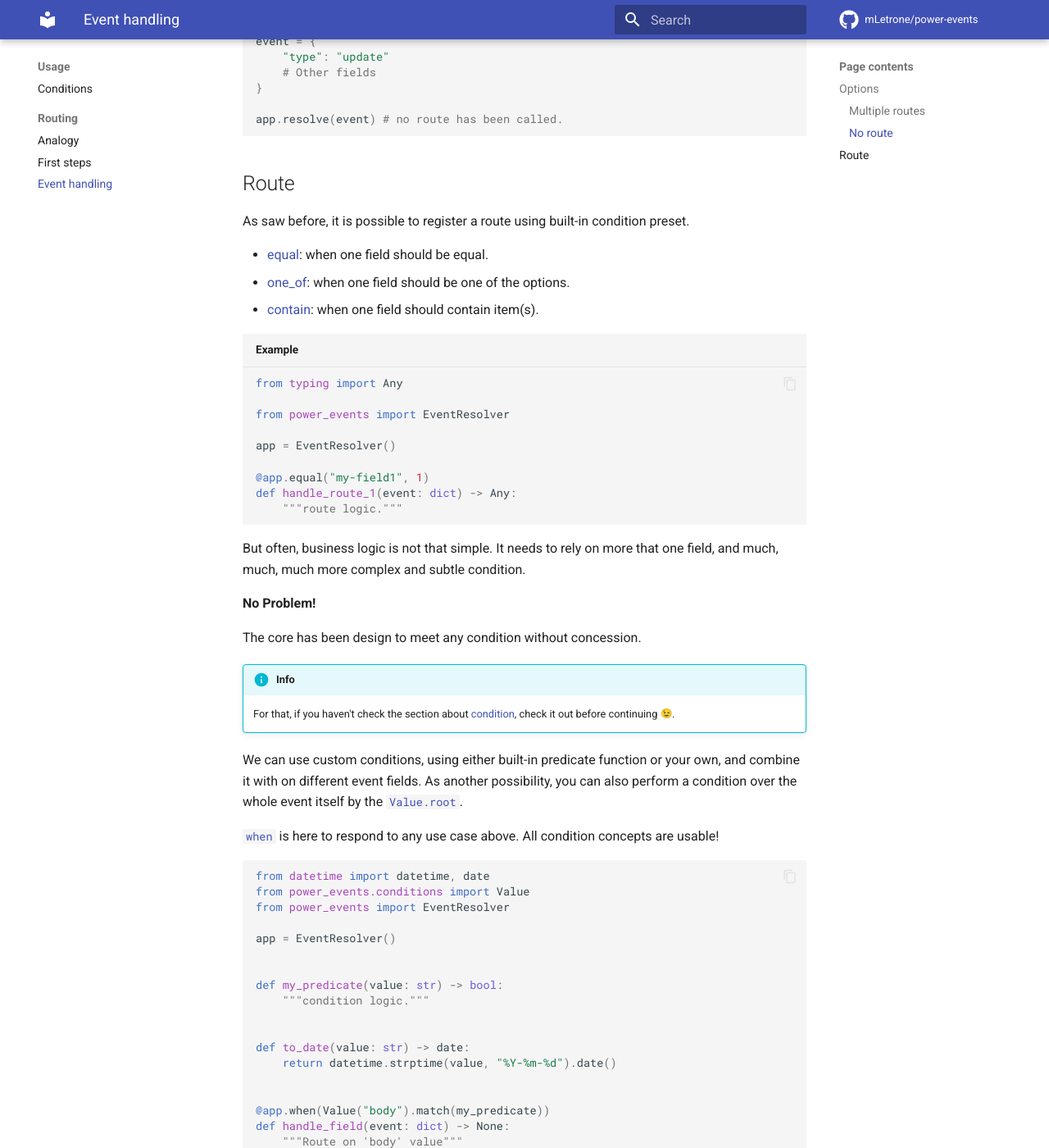
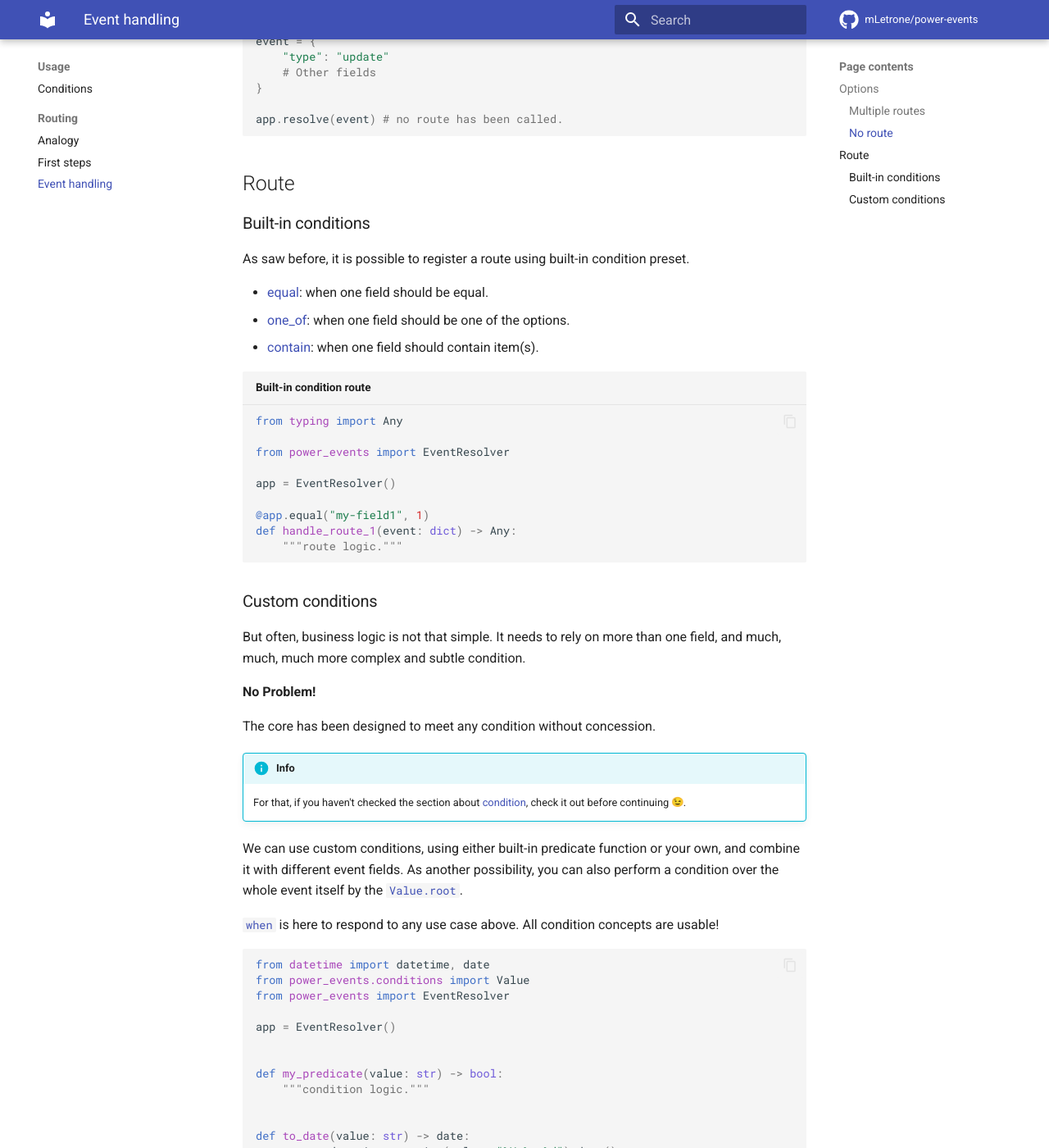
Before and after one commit to mLetrone/power-events, an MkDocs documentation site: the page built from docs/usage/routing.md, in a window 1280 px wide and 1400 px high, scrolled down 1615 px. Shown: the whole window at 82% size. Built offline with MkDocs 1.6.1 and Material for MkDocs 9.7.7, drawn with Linux system fonts in a browser that asks for light colours; emoji names are drawn with the system emoji font; comment, search, counter and statistics services are not loaded; the version menu is left out; some of the changed text lies outside the part shown.

Commit message:
:pencil2: docs(typo): correct spelling

````diff
--- a/docs/usage/routing.md
+++ b/docs/usage/routing.md
@@ -15,7 +15,7 @@ When declaring an event resolver, some options can be passed depending on you ne
 
 To prevent unexpected behaviour, by default an event meeting conditions of different routes, will raise `MultipleRouteError`.
 However, in case of intended multiple routes conditions matching an event.
-The option `allow_multiple_route` at resolver definition can be passed, this way, all routes passing will be called.
+The option `allow_multiple_route` at resolver definition can be passed; this way, all routes passing will be called.
 
 === "Default"
     ```python
@@ -123,13 +123,15 @@ Pass `allow_no_route` to `False`, and it's done!
 
 ## Route
 
+### Built-in conditions
+
 As saw before, it is possible to register a route using built-in condition preset.
 
 - [equal](../api/resolver.md#resolver.EventResolver.equal): when one field should be equal.
 - [one_of](../api/resolver.md#resolver.EventResolver.one_of): when one field should be one of the options.
 - [contain](../api/resolver.md#resolver.EventResolver.contain): when one field should contain item(s).
 
-```python title="Example"
+```python title="Built-in condition route"
 from typing import Any
 
 from power_events import EventResolver
@@ -141,18 +143,20 @@ def handle_route_1(event: dict) -> Any:
     """route logic."""
 ```
 
+### Custom conditions
+
 But often, business logic is not that simple.
-It needs to rely on more that one field, and much, much, much more complex and subtle condition.
+It needs to rely on more than one field, and much, much, much more complex and subtle condition.
 
 **No Problem!**
 
-The core has been design to meet any condition without concession.
+The core has been designed to meet any condition without concession.
 !!! info
-    For that, if you haven't check the section about [condition](conditions.md), check it out before continuing :wink:.
+    For that, if you haven't checked the section about [condition](conditions.md), check it out before continuing :wink:.
 
 We can use custom conditions,
  using either built-in predicate function or your own,
- and combine it with on different event fields.
+ and combine it with different event fields.
 As another possibility, you can also perform a condition over the whole event itself by the [`Value.root`](../api/value.md#conditions.value.Value.root).
 
 [`when`](../api/resolver.md#resolver.EventResolver.when) is here to respond to any use case above. All condition concepts are usable!
````
Also changed, not shown: other parts of docs/usage/routing.md (+1 -1 lines), README.md (+1 -1 lines), docs/usage/conditions.md (+7 -7 lines), docs/usage/first_steps.md (+2 -2 lines).
